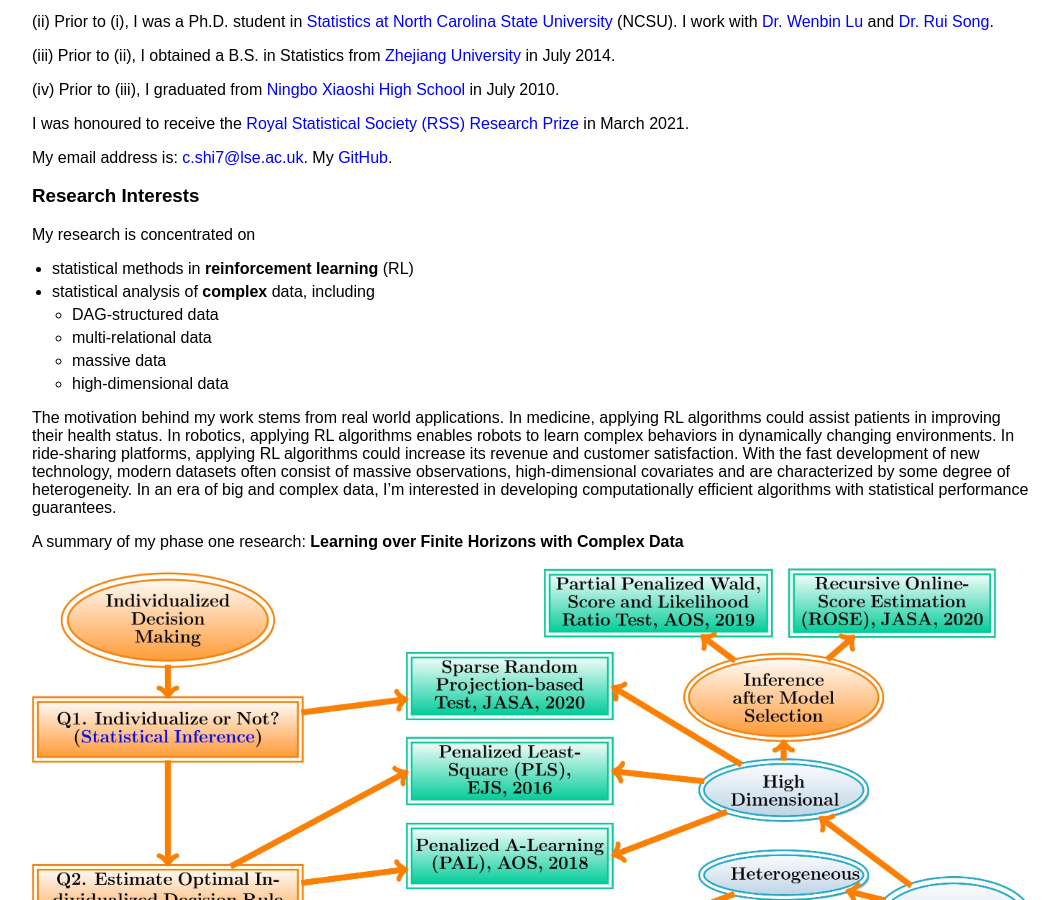
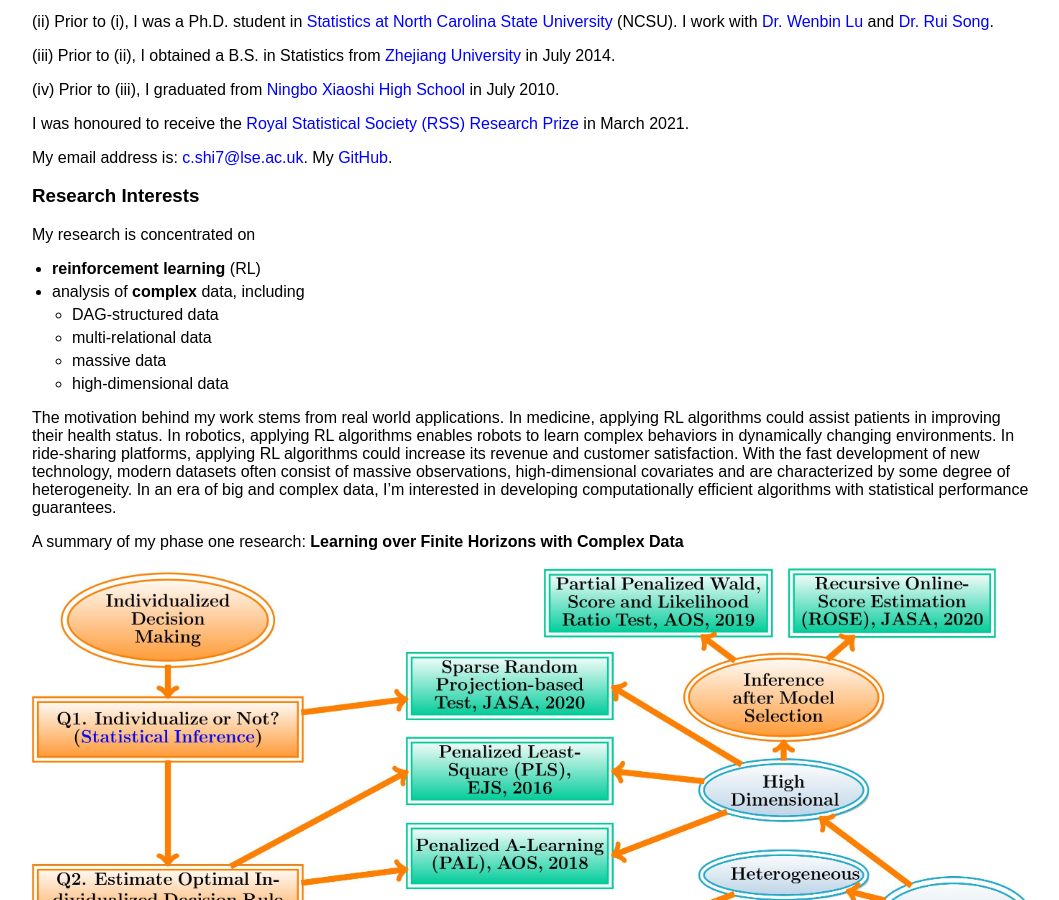
Before and after one commit to callmespring/callmespring.github.io, a Jekyll site: the page built from index.md, in a window 1280 px wide and 900 px high, scrolled down 929 px. Shown: the whole window, without its empty margins (108-1167 px from the left). Built offline with Jekyll 4.4.1, drawn with Linux system fonts in a browser that asks for light colours.

Commit message:
Update index.md

```diff
--- a/index.md
+++ b/index.md
@@ -25,8 +25,8 @@ My email address is: <c.shi7@lse.ac.uk>. My [GitHub](https://github.com/callmesp
 My research is concentrated on
 
 <!---* [statistical methods in precision medicine](research_pm)-->
-* statistical methods in **reinforcement learning** (RL)
-* statistical analysis of **complex** data, including
+* **reinforcement learning** (RL)
+* analysis of **complex** data, including
   * DAG-structured data
   * multi-relational data
   * massive data
```
